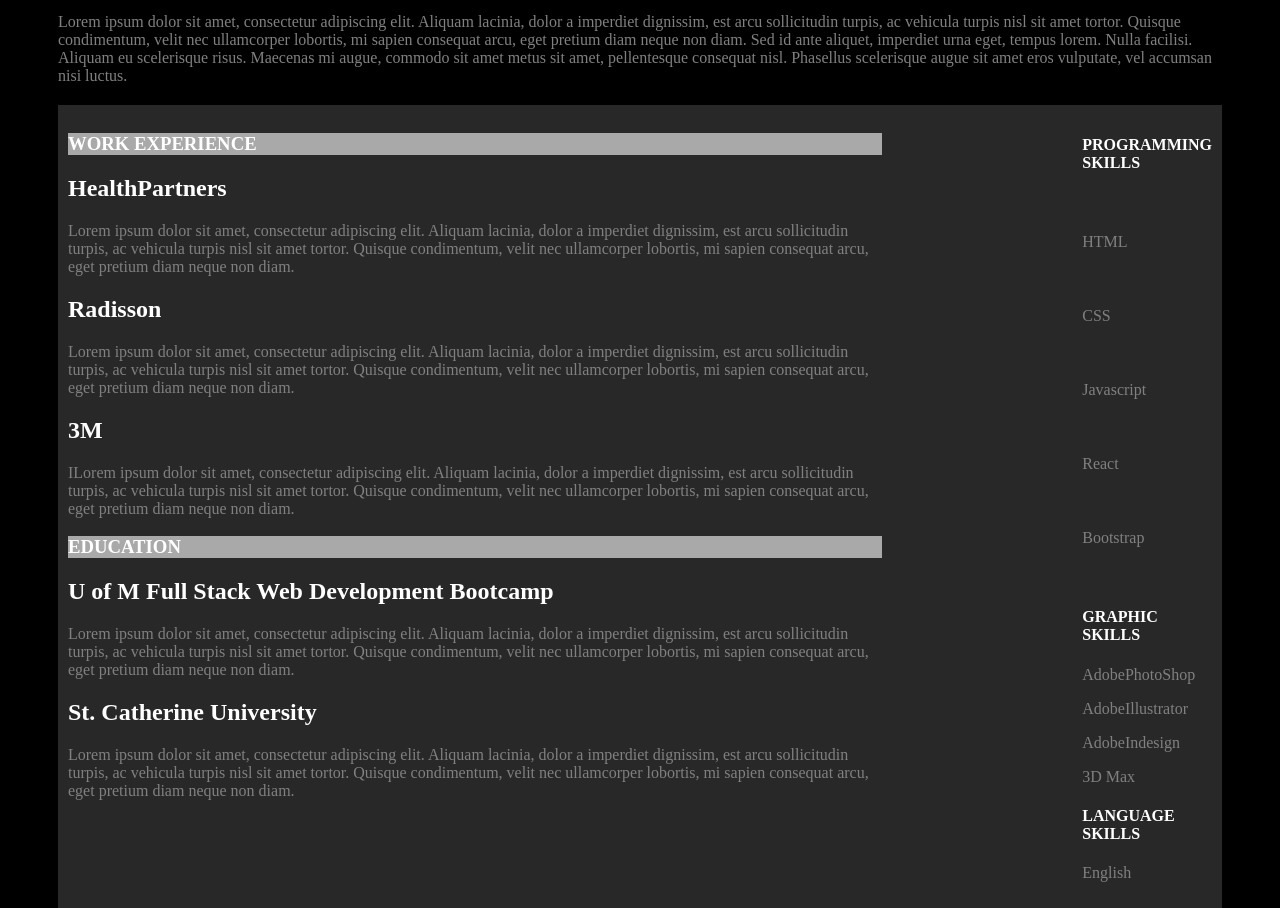
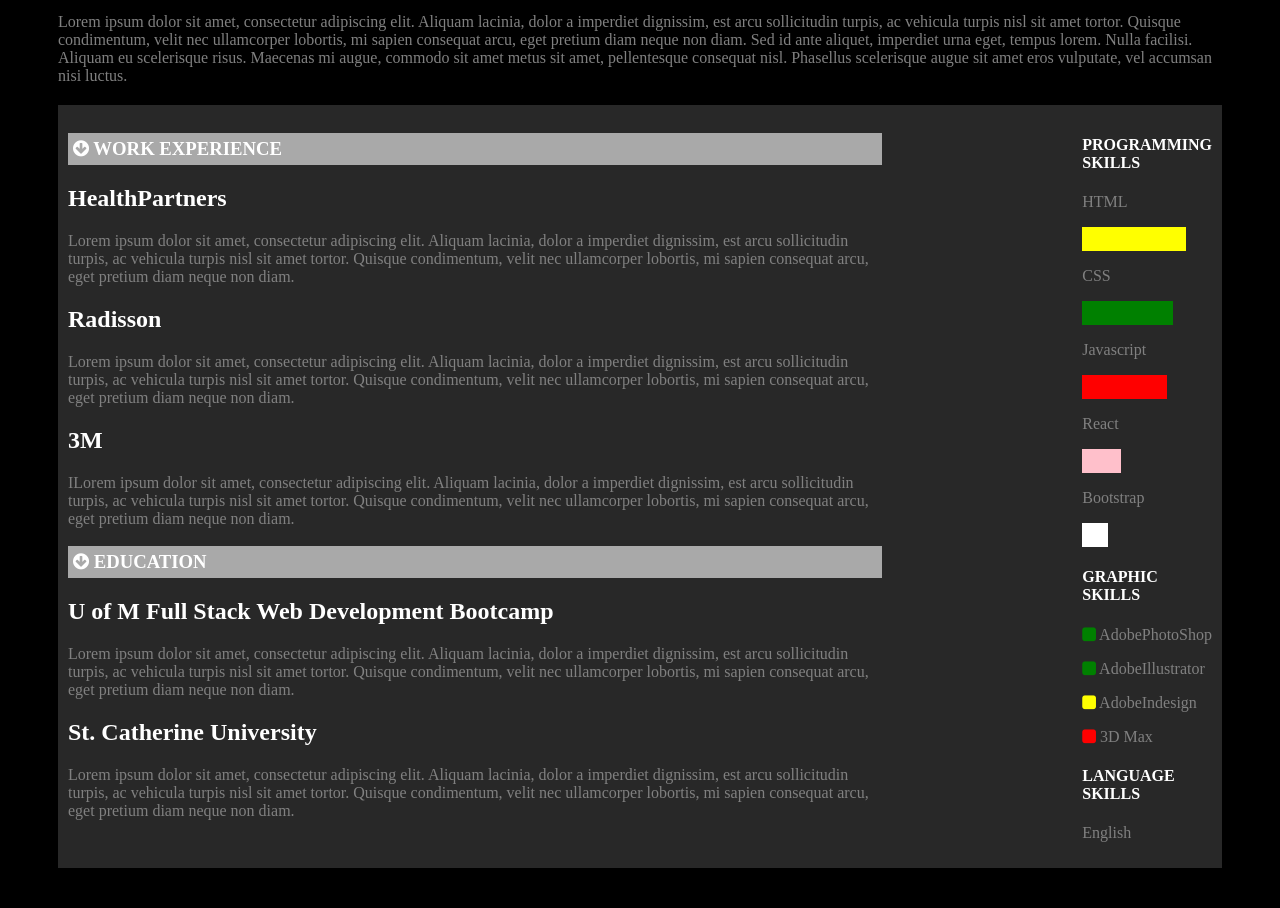
Before and after one commit to kyliemegan24/Portfolio2, a plain HTML site: page index.html in a window 1280 px wide. Shown: the part 305-1213 px from the top of the page. After the commit the page ends 1173 px from the top, so only its background shows below. Drawn offline with Linux system fonts and the light colour scheme.

Commit message:
pushing up day three (wednesday) changes

```diff
--- a/index.html
+++ b/index.html
@@ -5,6 +5,7 @@
     <title>Kylie's Portfolio/Resume</title>
 
     <link rel="stylesheet" href="https://cdnjs.cloudflare.com/ajax/libs/font-awesome/4.7.0/css/font-awesome.min.css">
+
 
   </head>
 
@@ -48,7 +49,48 @@
     }
 
     .category_bar {
-      background-color: darkgray
+      background-color: darkgray;
+      padding: 5px;
+    }
+
+    .w3-yellow {
+        background-color: yellow;
+    }
+
+    .w3-green {
+      background-color: green;
+
+    }
+
+    .w3-red {
+      background-color: red;
+
+    }
+
+    .w3-pink {
+      background-color: pink;
+
+    }
+
+    .w3-white {
+      background-color: white;
+
+    }
+
+    .a {
+      color: green;
+    }
+
+    .b {
+      color: green
+    }
+
+    .c {
+      color: yellow;
+    }
+
+    .d {
+      color: red;
     }
 
 
@@ -80,7 +122,10 @@
         <div id="section_3">
 
             <div id="employment">
-              <h3 class="category_bar">WORK EXPERIENCE</h3>
+              <h3 class="category_bar">
+                <i class="fa fa-arrow-circle-down" aria-hidden="true"></i>
+                WORK EXPERIENCE
+              </h3>
                 <div id="job1">
                     <h2>HealthPartners</h2>
                     <p>Lorem ipsum dolor sit amet, consectetur adipiscing elit. Aliquam lacinia, dolor a imperdiet dignissim, est arcu sollicitudin turpis, ac vehicula turpis nisl sit amet tortor. Quisque condimentum, velit nec ullamcorper lobortis, mi sapien consequat arcu, eget pretium diam neque non diam.</p>
@@ -96,7 +141,10 @@
             </div>
 
             <div id="education">
-              <h3 class="category_bar">EDUCATION</h3>
+              <h3 class="category_bar">
+                <i class="fa fa-arrow-circle-down" aria-hidden="true"></i>
+                EDUCATION
+              </h3>
                 <div id="Bootcamp">
                   <h2>U of M Full Stack Web Development Bootcamp</h2>
                   <p>Lorem ipsum dolor sit amet, consectetur adipiscing elit. Aliquam lacinia, dolor a imperdiet dignissim, est arcu sollicitudin turpis, ac vehicula turpis nisl sit amet tortor. Quisque condimentum, velit nec ullamcorper lobortis, mi sapien consequat arcu, eget pretium diam neque non diam.</p>
@@ -112,24 +160,21 @@
 
             <div id="programming_skills">
                 <h4>PROGRAMMING SKILLS</h4>
-                <div class="w3-border">
-                  <div class="w3-blue" style="height:24px;width:80%"></div>
-                </div>
                 <p>HTML</p>
                 <div class="w3-border">
-                  <div class="w3-yellow" style="height:24px;width:20%"></div>
+                  <div class="w3-yellow" style="height:24px;width:80%"></div>
                 </div>
                 <p>CSS</p>
                 <div class="w3-border">
-                  <div class="w3-green" style="height:24px;width:20%"></div>
+                  <div class="w3-green" style="height:24px;width:70%"></div>
                 </div>
                 <p>Javascript</p>
                 <div class="w3-border">
-                  <div class="w3-red" style="height:24px;width:20%"></div>
+                  <div class="w3-red" style="height:24px;width:65%"></div>
                 </div>
                 <p>React</p>
                 <div class="w3-border">
-                  <div class="w3-pink" style="height:24px;width:20%"></div>
+                  <div class="w3-pink" style="height:24px;width:30%"></div>
                 </div>
                 <p>Bootstrap</p>
                 <div class="w3-border">
@@ -138,11 +183,29 @@
             </div>
 
             <div id="graphic_skills">
-              <h4>GRAPHIC SKILLS</h4>
-              <p>AdobePhotoShop</p>
-              <p>AdobeIllustrator</p>
-              <p>AdobeIndesign</p>
-              <p>3D Max</p>
+              <h4>
+                GRAPHIC SKILLS
+              </h4>
+
+              <p>
+                <i class="fa fa-square a" aria-hidden="true"></i>
+                AdobePhotoShop
+              </p>
+
+              <p>
+                <i class="fa fa-square b" aria-hidden="true"></i>
+                AdobeIllustrator
+              </p>
+
+              <p>
+                <i class="fa fa-square c" aria-hidden="true"></i>
+                AdobeIndesign
+              </p>
+
+              <p>
+                <i class="fa fa-square d" aria-hidden="true"></i>
+                3D Max
+              </p>
             </div>
 
             <div id="language_skills">
```
